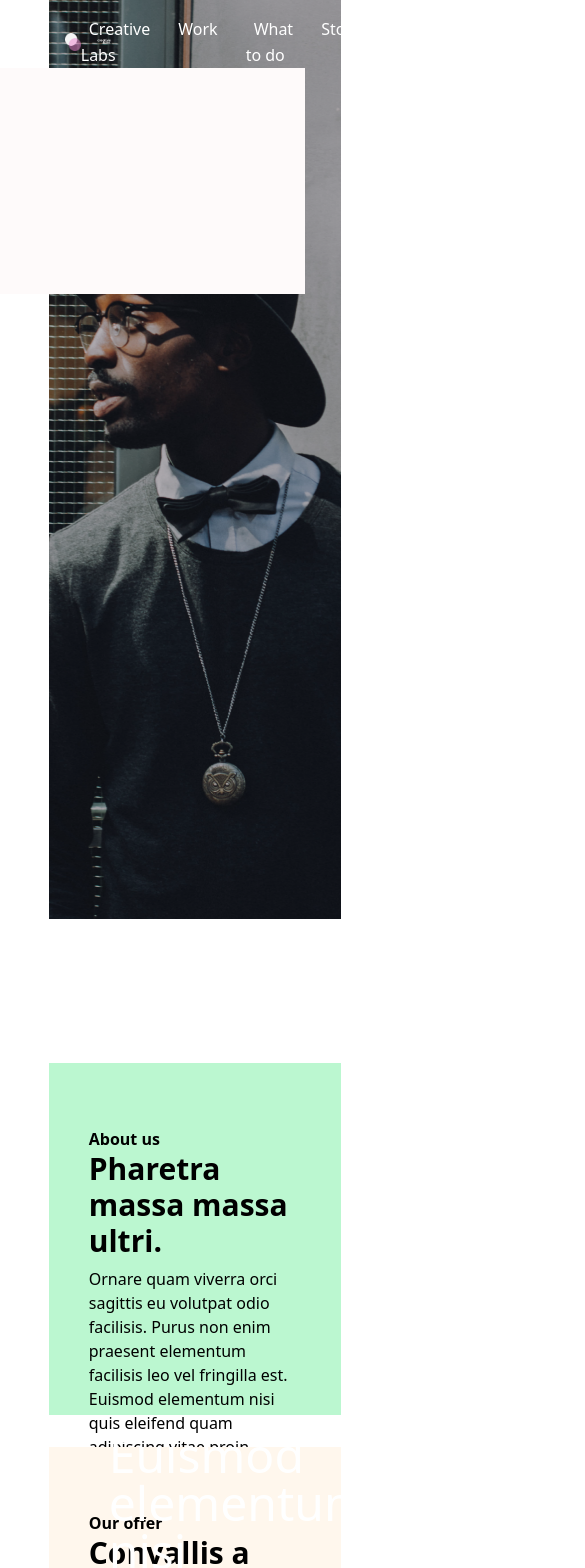
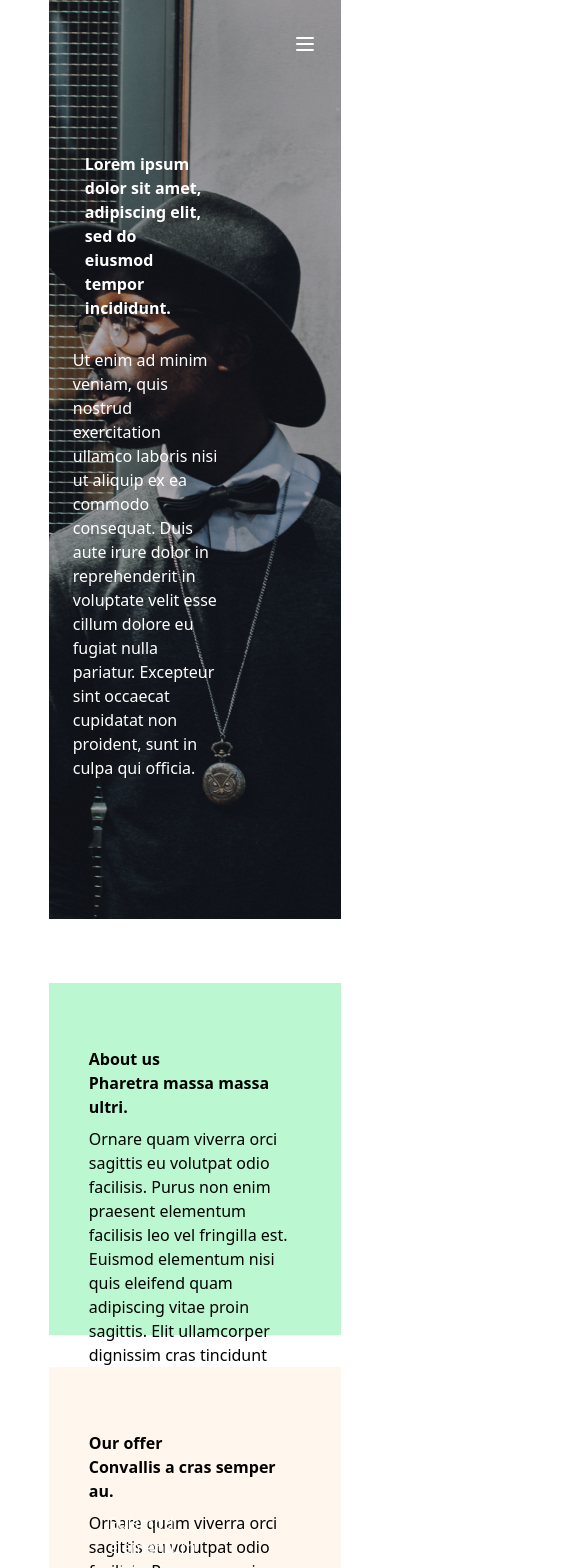
Before and after one commit to aleksandar-stotka/figma-vue, a Nuxt app: page / in a window 390 px wide. Shown: the top 1568 px of the page, 585 px wide, since content can reach past the window. Built offline with nearby package versions, Linux system fonts and the light colour scheme.

Commit message:
work-on-navbar-fix

```diff
--- a/components/AboutUs.vue
+++ b/components/AboutUs.vue
@@ -1,14 +1,19 @@
 <template>
-    <section class='py-20 align-element' id="about" >
+    <section class=' align-element' id="about" >
         <div class="py-16 grid gap-8 md:grid-cols-1 lg:grid-cols-2">
             <div v-for="(item, index) in aboutSection" :key="index" :class="{ 'bg-green-200': index % 2 === 0, 'bg-orange-50	': index % 2 === 1 }" class="p-10 h-[352px] " >
             <h4 class="mt-6 font-bold text-black">{{ item.titleOne }}</h4>
-            <h1 class="text-3xl font-bold text-black">{{ item.titleTwo }}</h1>
+            <h1 class="lg:text-3xl sm:text-base font-black text-black">{{ item.titleTwo }}</h1>
             <p class="mt-2  text-base text-black">{{ item.text }}</p>
+            <svg class="float-right" xmlns="http://www.w3.org/2000/svg" width="24" height="24" viewBox="0 0 24 24">
+  <path d="M12 1 L23 20 H1 L12 1 Z" fill="currentColor" />
+</svg>
 
         </div>
 
+
         </div>
+
 
 
 
--- /dev/null
+++ b/components/Form.vue
@@ -0,0 +1,57 @@
+<template>
+  <section id="form" class="p-20 flex items-center">
+    <form class="w-full max-w-lg w-[500rem]">
+      <div class="flex flex-wrap -mx-3 mb-6">
+        <div class="w-full md:w-1/2 px-3 mb-6 md:mb-0">
+          <input
+            class="appearance-none block w-full bg-gray-200 text-gray-700 border rounded py-3 px-4 mb-3 leading-tight focus:outline-none focus:bg-white"
+            id="grid-first-name"
+            type="text"
+            placeholder="Name"
+          />
+        </div>
+        <div class="w-full md:w-1/2 px-3">
+          <input
+            class="appearance-none block w-full bg-gray-200 text-gray-700 border border-gray-200 rounded py-3 px-4 leading-tight focus:outline-none focus:bg-white focus:border-gray-500"
+            id="grid-last-name"
+            type="text"
+            placeholder="Company"
+          />
+        </div>
+      </div>
+      <div class="flex flex-wrap -mx-3 mb-6">
+        <div class="w-full px-3">
+          <input
+            class="appearance-none block w-full bg-gray-200 text-gray-700 border border-gray-200 rounded py-3 px-4 mb-3 leading-tight focus:outline-none focus:bg-white focus:border-gray-500"
+            id="grid-password"
+            type="Email"
+            placeholder="E-mail"
+          />
+          <textarea
+            class="appearance-none block w-full bg-gray-200 h-[184px] text-gray-700 border border-gray-200 rounded py-3 px-4 mb-3 leading-tight focus:outline-none focus:bg-white focus:border-gray-500"
+            id="grid-password"
+            placeholder=" Message"
+          ></textarea>
+          <button
+            class="bg-green-500 text-white font-bold py-2 px-4 rounded float-right w-[10rem] h-[3rem]"
+          >
+            Send
+          </button>
+        </div>
+        <div></div>
+      </div>
+    </form>
+  </section>
+</template>
+
+<script>
+export default {
+  name: "FigmaDesignForm",
+
+  data() {
+    return {};
+  },
+};
+</script>
+
+<style lang="scss" scoped></style>
--- a/components/Header.vue
+++ b/components/Header.vue
@@ -1,48 +1,42 @@
 <template>
-
-        <header class="w-3/4 h-[919px] mx-auto bg-cover bg-center bg-no-repeat  sm:w-20rem md:w-15rem lg:w-20rem xl:w-10rem"  style="background-image: url('man.png')" >
-
-      <nav class="p-4">
-        <div class="container mx-auto flex justify-between items-center">
-          <div class="flex items-center space-x-4">
-            <img src="@/assets/images/logo2.png" alt="Logo" />
-            <img src="@/assets/images/logo.png" alt="img" class="w-150 h-119" />
-          </div>
-
-          <div class="basis-3/6 flex space-x-5">
-            <div v-for="(link, index) in linksSource" :key="index">
-              <router-link
-                class="text-linkColors w-106 h-41 leading-relaxed hover:bg-activeBgColors hover:rounded-full p-2"
-                :to="link"
-                target="_blank"
-                >{{ link.text }}</router-link
-              >
-            </div>
-          </div>
-        </div>
-        <div class="bg-Rectbg w-[512px] h-[226px] float-right mr-5">ansans</div>
-      </nav>
-    </header>
-
+  <header
+    class="w-3/4 h-[919px] mx-auto bg-cover bg-center bg-no-repeat sm:w-20rem md:w-15rem lg:w-20rem xl:w-10rem"
+    style="background-image: url('man.png')"
+  >
+   <Navbar/>
+     <div class="absolute bottom-10 w-1/2 overflow-hidden p-4">
+        <h1 class="lg:text-5xl md:text-xs p-5  text-white font-black p-2">
+          Lorem ipsum dolor sit amet, adipiscing elit, sed do eiusmod tempor
+          incididunt.
+        </h1>
+        <p class="text-white  p-2">
+          Ut enim ad minim veniam, quis nostrud exercitation ullamco laboris
+          nisi ut aliquip ex ea commodo consequat. Duis aute irure dolor in
+          reprehenderit in voluptate velit esse cillum dolore eu fugiat nulla
+          pariatur. Excepteur sint occaecat cupidatat non proident, sunt in
+          culpa qui officia.
+        </p>
+      </div>
+  </header>
 </template>
 
 <script>
-import { navLinks } from '~/data';
+
+import Navbar from "./Navbar.vue";
 export default {
-    name: 'FigmaDesignHeader',
+  name: "FigmaDesignHeader",
+ components: {
+    Navbar
+ },
+  data() {
+    return {
 
-    data() {
-    return {
-      linksSource: navLinks,
+
 
     };
   },
 
-
-
 };
 </script>
 
-<style  scoped>
-
-</style>
+<style scoped></style>
--- /dev/null
+++ b/components/Navbar.vue
@@ -0,0 +1,95 @@
+<template>
+  <div>
+    <div class="">
+      <nav
+        class="container px-6 py-8 mx-auto md:flex md:justify-between md:items-center"
+      >
+        <div class="flex items-center justify-between">
+          <router-link
+            to="/"
+            class="text-xl font-bold text-gray-800 md:text-2xl hover:text-blue-400"
+          >
+            <div class="flex items-center space-x-4" v-if="showMenu">
+              <img src="@/assets/images/logo2.png" alt="Logo" />
+              <img
+                src="@/assets/images/logo.png"
+                alt="img"
+                class="w-150 h-119"
+              />
+            </div>
+          </router-link>
+          <!-- Mobile menu button -->
+          <div @click="showMenu = !showMenu" class="flex md:hidden">
+            <button
+              type="button"
+              class="text-white hover:text-gray-400 focus:outline-none focus:text-gray-400 w-200"
+            >
+              <svg viewBox="0 0 24 24" class="w-6 h-6 fill-current">
+                <path
+                  fill-rule="evenodd"
+                  d="M4 5h16a1 1 0 0 1 0 2H4a1 1 0 1 1 0-2zm0 6h16a1 1 0 0 1 0 2H4a1 1 0 0 1 0-2zm0 6h16a1 1 0 0 1 0 2H4a1 1 0 0 1 0-2z"
+                ></path>
+              </svg>
+            </button>
+          </div>
+        </div>
+
+        <!-- Mobile Menu open: "block", Menu closed: "hidden" -->
+        <ul
+          :class="closeMenu ? 'side ' : 'hidden '"
+          class="flex-col space-y-4 md:flex md:space-y-0 md:flex-col md:space-x-10 md:mt-0"
+        >
+          <div class="basis-3/6 flex links space-x-5">
+            <div v-for="(link, index) in linksSource" :key="index">
+              <a
+                class="text-linkColors w-106 h-41 leading-relaxed hover:bg-activeBgColors hover:rounded-full p-2"
+                :href="link.href"
+                target="_blank"
+                >{{ link.text }}</a
+              >
+            </div>
+          </div>
+        </ul>
+      </nav>
+    </div>
+  </div>
+</template>
+<script>
+import { navLinks } from "~/data";
+
+navLinks;
+export default {
+  data() {
+    return {
+      showMenu: false,
+      linksSource: navLinks,
+    };
+  },
+
+  computed: {
+    closeMenu() {
+      if (this.showMenu) {
+        "side" && "links";
+      }
+      return this.showMenu;
+    },
+  },
+};
+</script>
+
+<style scoped>
+.side {
+  background: black;
+  width: 100%;
+  height: 40rem;
+  z-index: 1000;
+  position: relative;
+
+  display: flex;
+}
+.links {
+  display: flex;
+  flex-direction: column;
+  padding: 5px;
+}
+</style>
--- a/data.js
+++ b/data.js
@@ -1,10 +1,11 @@
+
 export const navLinks = [
-  { text: "Creative Labs" },
-  { text: "Work", href: "#home" },
-  { text: "What to do" },
+
+  { text: "Work", link: "#home" },
+  { text: "What to do" ,link:"#toDo" },
   { text: "Stories", to: "/stories" },
-  { text: "Contact", to: "/contact" },
-  { text: "Careers", to: "/careers" },
+  { text: "Contact", href: "#form" },
+  {text: "Careers", to: "/careers" },
   { text: "About us", to: "#about" },
 ];
 
--- a/pages/index.vue
+++ b/pages/index.vue
@@ -2,17 +2,18 @@
     <div class="w-3/4 mx-auto p-0">
     <AboutUs/>
     <ContactUs/>
+
     </div>
 </template>
 
 <script>
 import AboutUs from '~/components/AboutUs.vue';
 import ContactUs from '~/components/ContactUs.vue';
-
 export default {
   components: {
     AboutUs,
-    ContactUs
+    ContactUs,
+
 
   },
 
--- a/tailwind.config.js
+++ b/tailwind.config.js
@@ -1,5 +1,6 @@
 /** @type {import('tailwindcss').Config} */
 export default {
+  mode:'jit',
   content: [],
   theme: {
     extend: {
@@ -30,6 +31,22 @@ export default {
 
 
     },
+    screens: {
+      'sm': '640px',
+      // => @media (min-width: 640px) { ... }
+
+      'md': '768px',
+      // => @media (min-width: 768px) { ... }
+
+      'lg': '1024px',
+      // => @media (min-width: 1024px) { ... }
+
+      'xl': '1280px',
+      // => @media (min-width: 1280px) { ... }
+
+      '2xl': '1536px',
+      // => @media (min-width: 1536px) { ... }
+    }
   },
   plugins: [],
 }
```
Also changed, not shown: components/ContactUs.vue (+16 -11 lines), components/Footer.vue (+2 -2 lines), package.json (+7 -1 lines), 1 other file (tests, documents, lock files or other folders).
